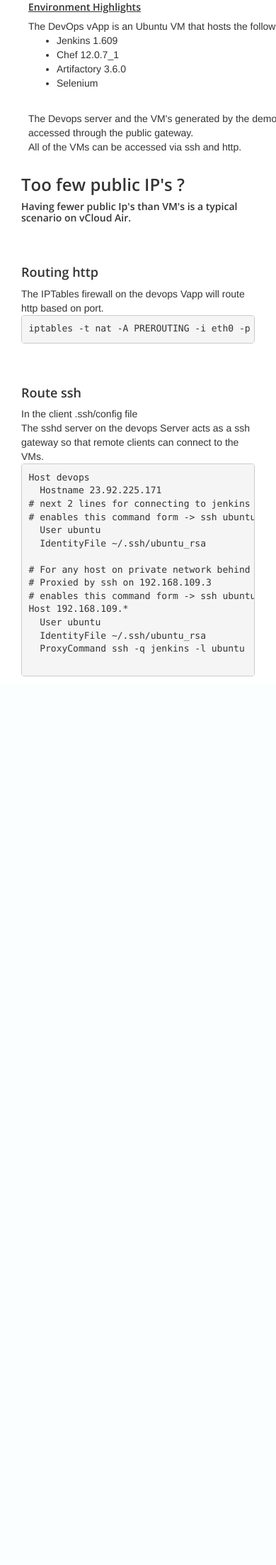
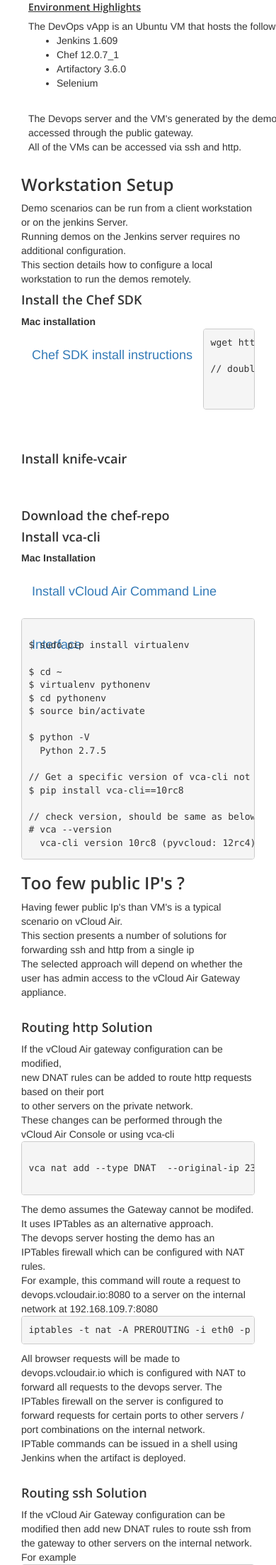
Before and after one commit to rdbwebster/vcadevops, a Flask app: page /env/ in a window 390 px wide; the page is wider, and only the part inside the window is pictured. Shown: the part 679-2884 px from the top of that part at 71% size. Before the commit the page ends 1632 px from the top of that part, so only its background shows below. Run offline with Flask 2, Linux system fonts and the light colour scheme; some libraries are stand-ins or nearby versions.

Commit message:
doc updates

```diff
--- a/flask/app/templates/ck1.html
+++ b/flask/app/templates/ck1.html
@@ -37,7 +37,7 @@
 
 
 <div class="center-block">
- The plugin will...
+ The knife plugin will...
 <br>
 <br>
  <ol type="1">
--- a/flask/app/templates/env.html
+++ b/flask/app/templates/env.html
@@ -42,28 +42,135 @@
 
 </div>
 
+<h3>Workstation Setup </h3>
+Demo scenarios can be run from a client workstation or on the jenkins Server. <br>
+Running demos on the Jenkins server requires no additional configuration.<br>
+This section details how to configure a local workstation to run the demos remotely. <br>
+
+<h4>Install the Chef SDK</h4>
+
+<b>Mac installation</b>
+
+ <a class="navbar-brand" href="https://downloads.chef.io/chef-dk/mac/#/" target="_blank">Chef SDK install instructions</a>
+
+<pre class="pre-scrollable">
+wget https://opscode-omnibus-packages.s3.amazonaws.com/mac_os_x/10.8/x86_64/chefdk-0.4.0-1.dmg
+
+// double click dmg to mount as a device, run installer.
+
+
+</pre><br><br>
+
+<h4>Install knife-vcair</h4>
+<br><br>
+
+<h4>Download the chef-repo</h4>
+
+<h4>Install vca-cli</h4>
+
+
+<b>Mac Installation</b>
+
+<a class="navbar-brand" href="https://github.com/vmware/vca-cli" target="_blank">Install vCloud Air Command Line Interface</a>
+
+<pre class="pre-scrollable">
+
+$ sudo pip install virtualenv
+
+$ cd ~
+$ virtualenv pythonenv
+$ cd pythonenv
+$ source bin/activate
+
+$ python -V
+  Python 2.7.5
+
+// Get a specific version of vca-cli not the production version.
+$ pip install vca-cli==10rc8
+
+// check version, should be same as below
+# vca --version
+  vca-cli version 10rc8 (pyvcloud: 12rc4)
+
+</pre>
+
+
+
 <h3>Too few public IP's ?</h3>
 
-<h5>Having fewer public Ip's than VM's is a typical scenario on vCloud Air.</h5>
+Having fewer public Ip's than VM's is a typical scenario on vCloud Air.<br>
+This section presents a number of solutions for forwarding ssh and http from a single ip <br>
 
+The selected approach will depend on whether the user has admin access to the vCloud Air Gateway appliance.
 <br>
 <br>
-<h4>Routing http </h4>
+<h4>Routing http Solution </h4>
 
-The IPTables firewall on the devops Vapp will route http based on port.
+If the vCloud Air gateway configuration can be modified, <br>
+new DNAT rules can be added to route http requests based on their port<br>
+to other servers on the private network.<br>
+These changes can be performed through the vCloud Air Console or using vca-cli
 
 <pre class="pre-scrollable">
-iptables -t nat -A PREROUTING -i eth0 -p tcp --dport 8089 -m conntrack --ctstate NEW -j DNAT --to 192.168.109.7:8080
+
+vca nat add --type DNAT  --original-ip 23.92.225.229 --original-port 80 --translated-ip $IP --translated-port 80 --protocol any
+
 </pre>
+
+The demo assumes the Gateway cannot be modifed. It uses IPTables as an alternative approach.<br>
+The devops server hosting the demo has an IPTables firewall which can be configured with NAT rules.<br>
+
+For example, this command will route a request to devops.vcloudair.io:8080 to a server on the internal network at 192.168.109.7:8080 <br>
+
+<pre class="pre-scrollable">
+iptables -t nat -A PREROUTING -i eth0 -p tcp --dport 8080 -m conntrack --ctstate NEW -j DNAT --to 192.168.109.7:8080
+</pre>
+
+All browser requests will be made to devops.vcloudair.io which is configured with NAT to forward all requests
+to the devops server.  The IPTables firewall on the server is configured to forward requests for certain ports
+to other servers / port combinations on the internal network.<br>
+IPTable commands can be issued in a shell using Jenkins when the artifact is deployed.
 
 <br>
 <br>
 
-<h4>Route ssh</h4>
+<h4>Routing ssh Solution</h4>
+
+If the vCloud Air Gateway configuration can be modified then add new DNAT rules to route ssh from the gateway to other servers on the  internal network.  For example
+
+<pre class="pre-scrollable">
+
+vca nat add --type DNAT  --original-ip 23.92.225.229 --original-port 444 --translated-ip 192.168.109.101 --translated-port 443 --protocol any
+</pre>
+
+The complexity of different ssh ports can be hidden by configuring ssh aliases on the developer workstation.<br>
+
+Create a  ~/.ssh/.client file of your <br>
+ home directory to simplify port mappings. <br>
+For example<br>
+<br>
+
+<pre class="pre-scrollable">
+alpha   23.92.225.229 22
+bravo   23.92.225.229 33
+charlie 23.92.225.229 44
+<pre>
+
+This allows conections using commands such as
+
+<pre class="pre-scrollable">
+ssh ubuntu@alpha
+</pre>
+
+If configuration of the Gateway is not possible, then a ssh proxy can be configured.<br>
+
+The sshd server on the devops Server acts as a ssh gateway so that remote clients can connect to the VMs.
+This is possible since the same ubuntu user and its key are used to connect to the devops server and other servers in the demo.
+The devops server has the ubuntu public key in ~ubuntu/.ssh/authorized_keys
+The devops server acts as a ssh proxy.
 
 In the client .ssh/config file
 <br>
-The sshd server on the devops Server acts as a ssh gateway so that remote clients can connect to the VMs.
 
 <pre class="pre-scrollable">
 Host devops
@@ -83,5 +190,18 @@
 
 </pre>
 
+Then for example, the following command will connect to 192.168.109.4, through the devops server behind 23.92.225.171
+<br>
+
+ssh 192.168.109.4
+<br>
+
+
+<h4>Define Aliases for SSH on local workstation</h4>
+<br>
+
+
+</pre>
+
 </div>
 {% endblock %}
```
Also changed, not shown: Install.md (+15 -110 lines), flask/app/templates/index.html (+22 -8 lines), README.md, flask/app/static/img/Ansible.png (added), flask/app/static/img/Selenium.png (added), 1 other file.
